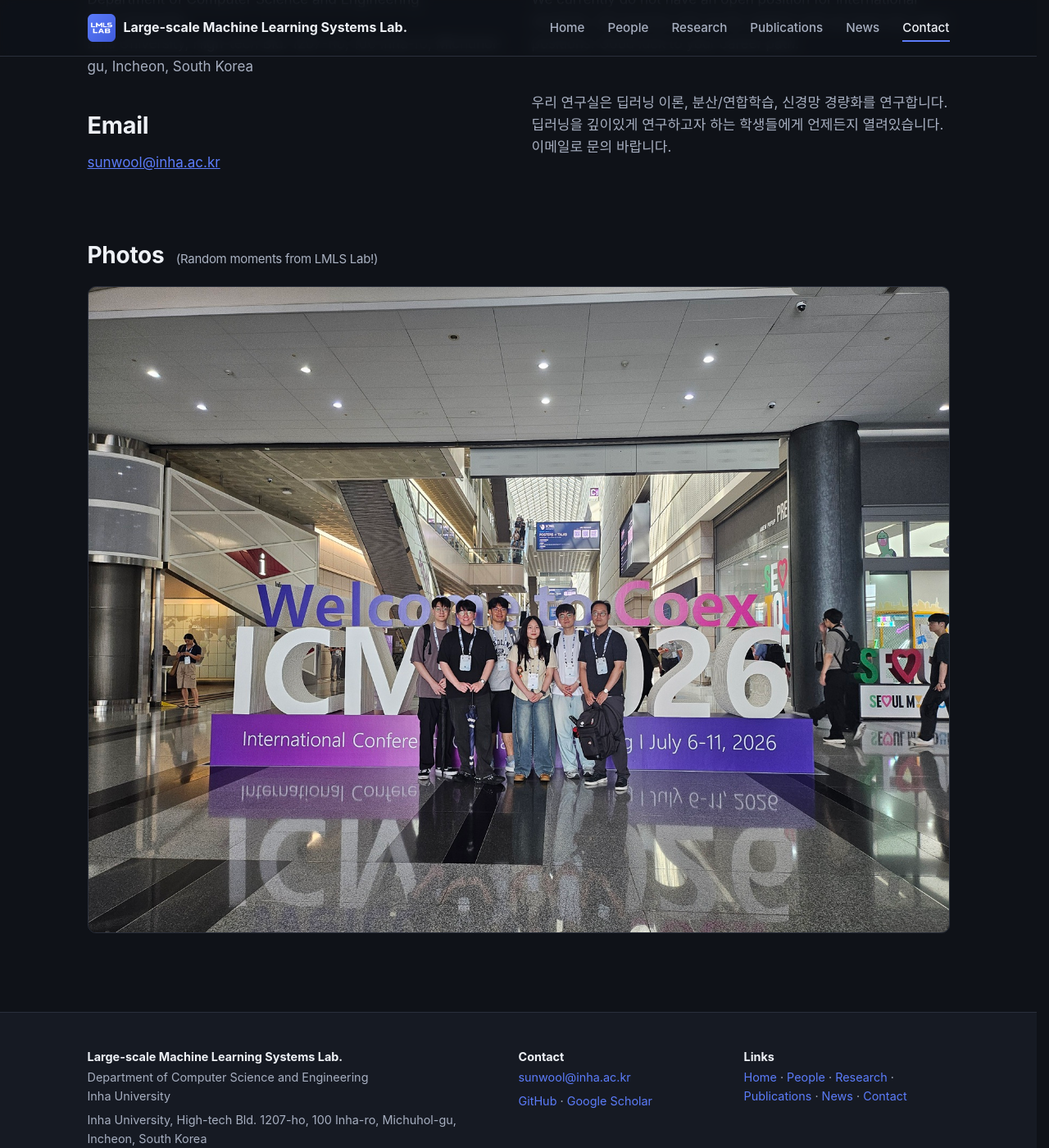
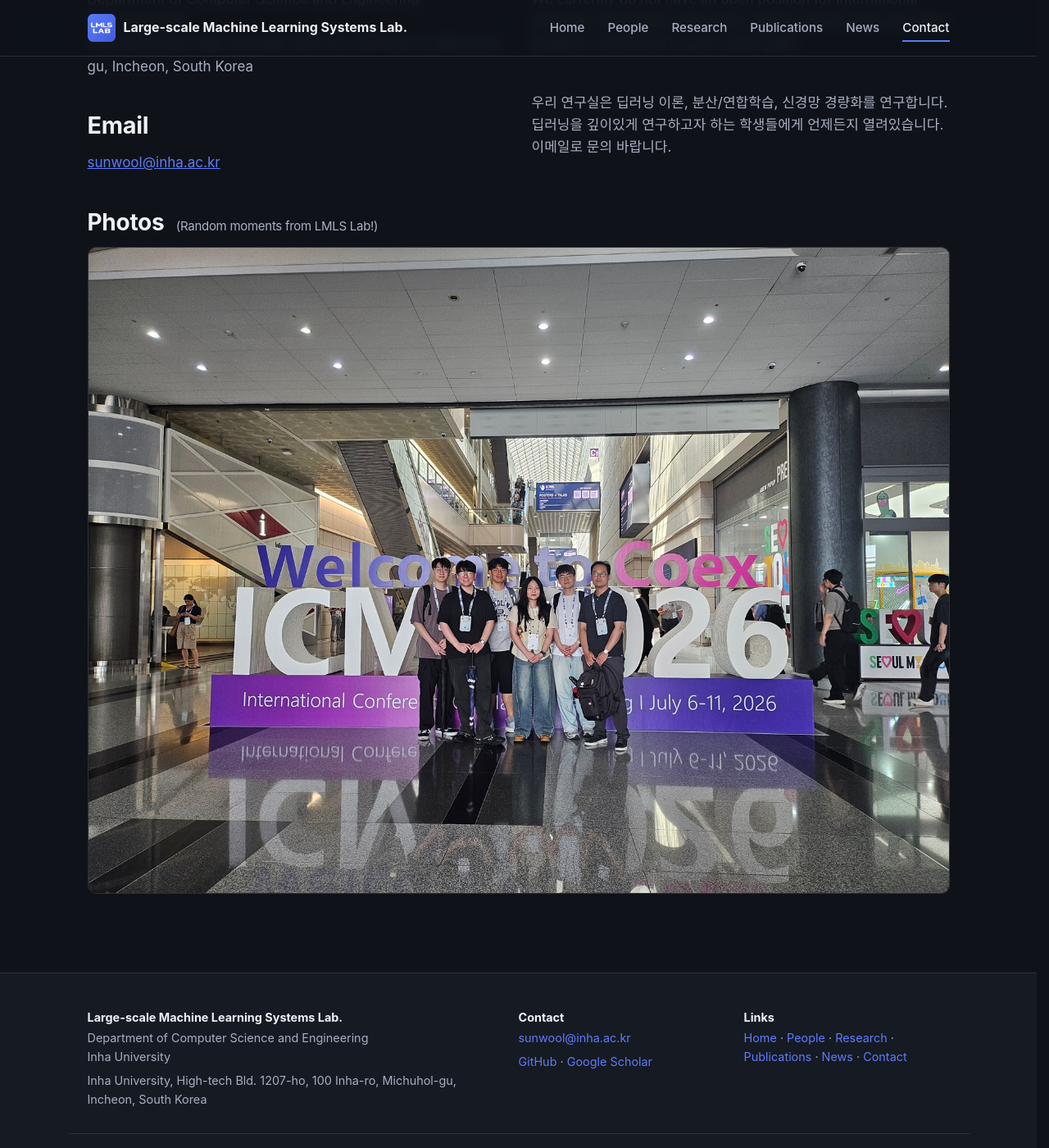
Before and after one commit to LMLS-Lab/lmls-lab.github.io, a Jekyll site: the page built from contact.md, in a window 1280 px wide and 1400 px high, scrolled down 328 px. Shown: the whole window at 82% size. Built offline with Jekyll 4.4.1, drawn with Linux system fonts in a browser that asks for light colours.

Commit message:
Spacing.

```diff
--- a/assets/css/style.scss
+++ b/assets/css/style.scss
@@ -882,12 +882,12 @@ img { max-width: 100%; display: block; }
 }
 
 .contact-photos {
-  margin-top: 64px;
+  margin-top: 24px;
 }
 
 .contact-photos h2 {
   font-size: 28px;
-  margin: 0 0 20px;
+  margin: 0 0 12px;
 }
 
 .contact-photos h2 small {
@@ -911,7 +911,7 @@ img { max-width: 100%; display: block; }
 
 @media (max-width: 700px) {
   .contact-photos {
-    margin-top: 40px;
+    margin-top: 20px;
   }
 
   .contact-photos h2 small {
```
